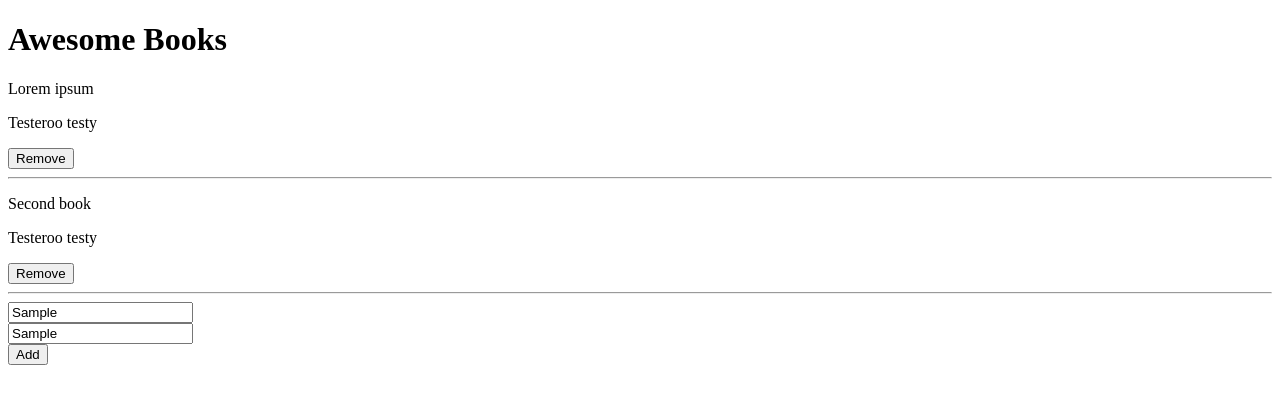
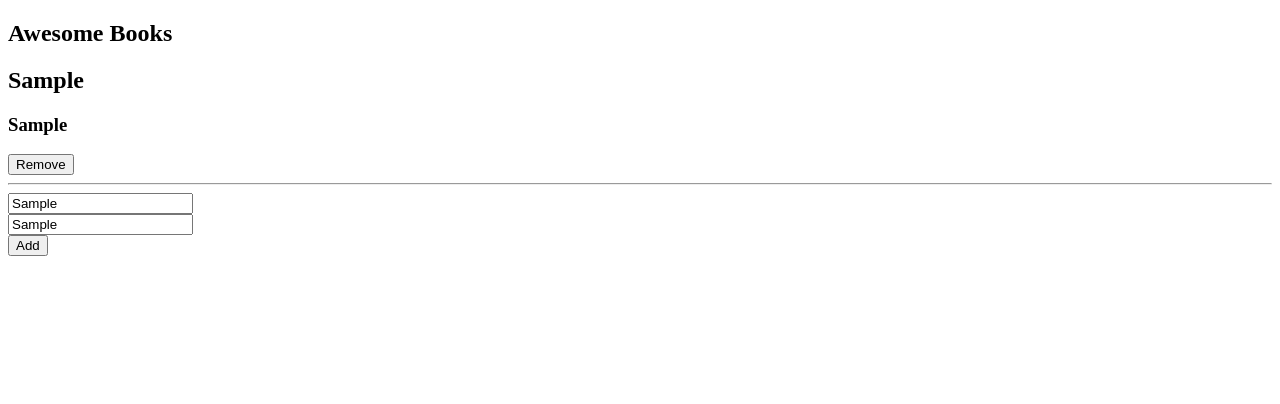
Before and after one commit to Boku52500/Awesome-Books, a plain HTML site: page index.html in a window 1280 px wide. Both pictures are taken after typing "Sample", "Sample" into the empty fields and a click on the button "Add". Drawn offline with Linux system fonts and the light colour scheme.

Commit message:
Add create newbook function

```diff
--- a/index.html
+++ b/index.html
@@ -7,19 +7,19 @@
   <title>Awesome Books</title>
 </head>
 <body>
+  <section>
   <h1>Awesome Books</h1>
-  <p>Lorem ipsum</p>
-  <p>Testeroo testy</p>
-  <button class="but">Remove</button>
-  <hr>
-  <p>Second book</p>
-  <p>Testeroo testy</p>
-  <button class="but">Remove</button>
-  <hr>
-  <input type="text" name="textfield" placeholder="Title">
-  <br>
-  <input type="text" name="textfield" placeholder="Author">
-  <br>
-  <button class="but">Add</button>
+  </section>
+  <section id="newBooks"></section>
+  <section id="books">
+    <div class="newBook">
+      <input id="title" type="text" placeholder="Title"/>
+      <br>
+      <input id="author" type="text" placeholder="Author"/>
+      <br>
+      <button id="add">Add</button>
+    </div>
+  </section>
+  <script src="script.js"></script>
 </body>
 </html>
--- a/script.js
+++ b/script.js
@@ -1,13 +1,52 @@
-const variable = {
-  title : [],
-  author : [],
+const bookOne = {
+  title: 'title',
+  author: 'author',
 }
 
-function addBook(title, author) {
-  variable['title'] = title;
-  variable['author'] = author;
-  return variable;
-}
+const booksArr = [bookOne];
 
-addBook('Harry Potter', 'J.K Rowling');
-addBook('Hello', 'helloo');
+const addButton = document.getElementById('add');
+
+addButton.addEventListener('click', () => {
+  var boxTitle1 = document.getElementById("title").value;
+  var boxAuthor1 = document.getElementById("author").value;
+  var newObject = Object.create(bookOne);
+  newObject.title = boxTitle1;
+  newObject.author = boxAuthor1;
+  booksArr.push(newObject);
+
+  function bookCreate() {
+    const newBook = document.createElement('div');
+    newBook.classList = 'newBook';
+    document.getElementById('newBooks').appendChild(newBook);
+
+    const newTitle = document.createElement('h2');
+    newTitle.className = 'newTitle';
+    const textBox1 = document.createTextNode(newObject.title);
+    newTitle.appendChild(textBox1);
+    newBook.append(newTitle);
+
+    const newAuthor = document.createElement('h3');
+    newAuthor.className = 'newAuthor';
+    const textBox2 = document.createTextNode(newObject.author);
+    newAuthor.appendChild(textBox2);
+    newBook.append(newAuthor);
+
+    var removeBut = document.createElement('button');
+    removeBut.classList = 'removeBut';
+    const butText = document.createTextNode('Remove');
+    removeBut.append(butText);
+    newBook.append(removeBut);
+
+    const hr = document.createElement('hr');
+    hr.classList = 'hr';
+    newBook.append(hr);
+
+    removeBut.removeEventListener('click', bookCreate, false)
+
+    removeBut.addEventListener('click', () => {
+    });
+  }
+  bookCreate();
+  removeBut.removeEventListener('click', bookCreate, false)
+});
```
